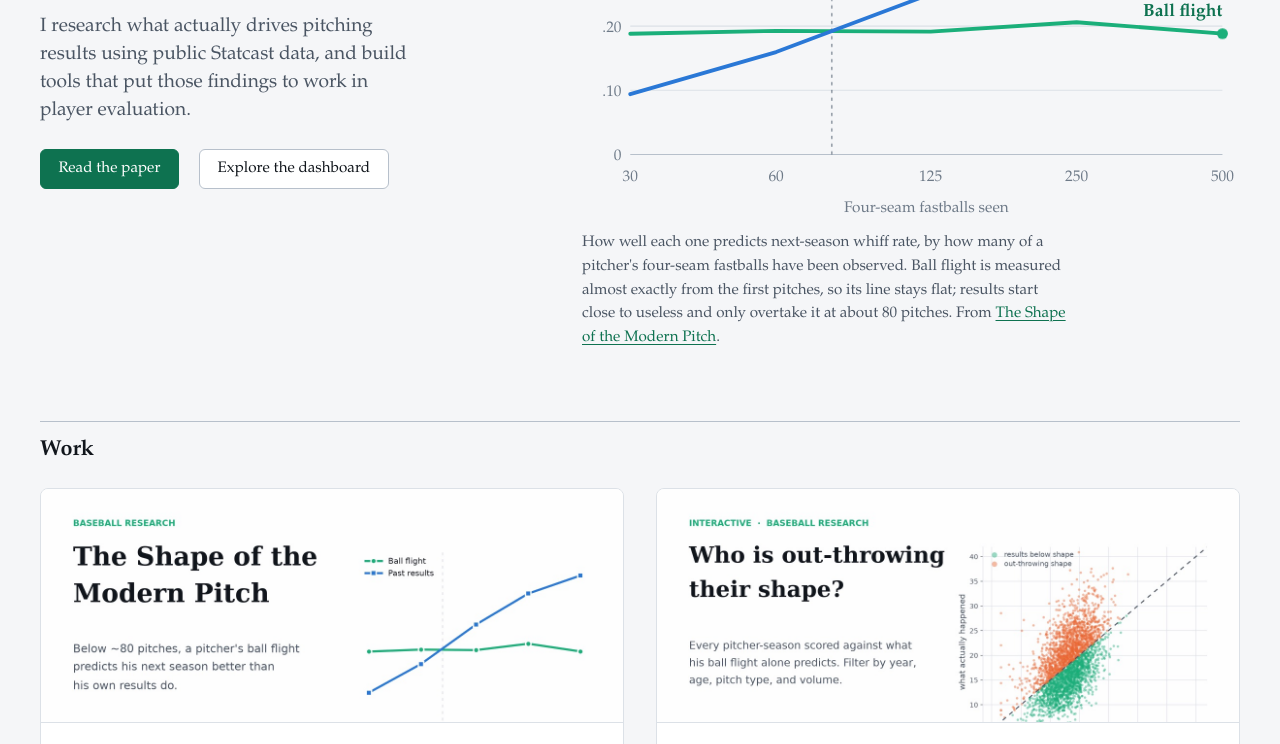
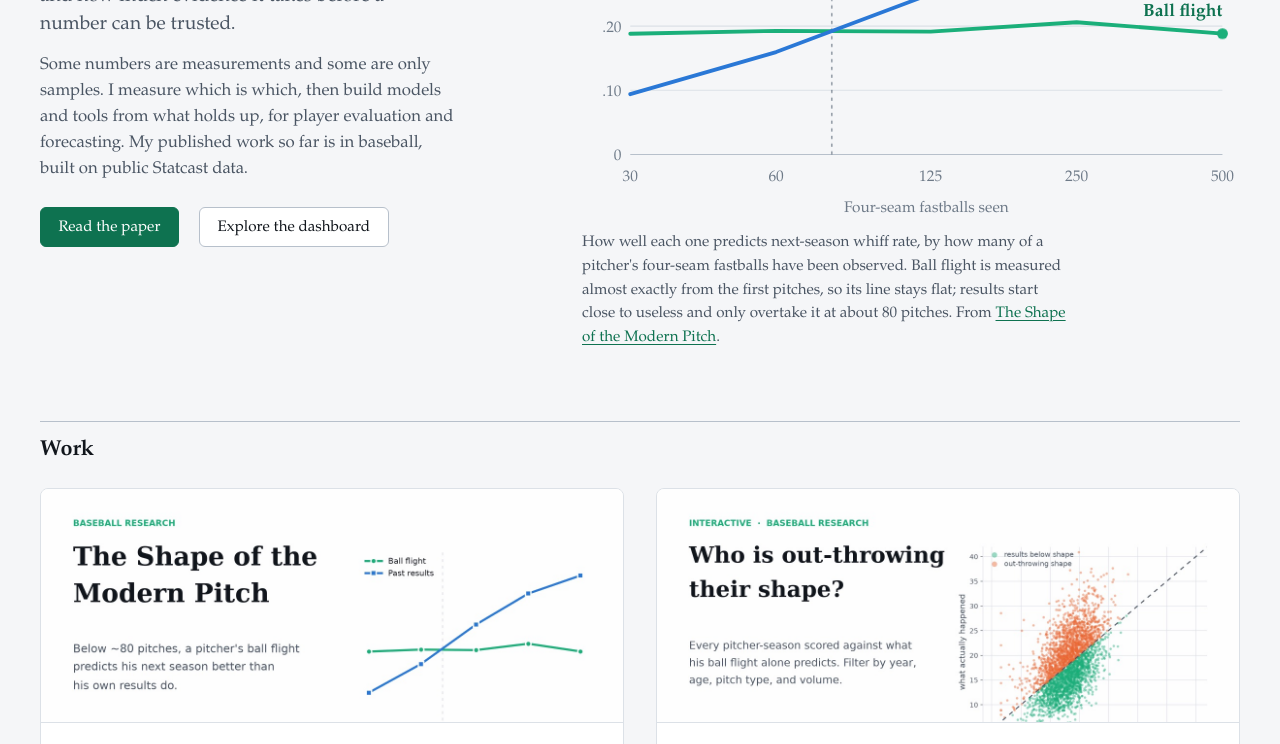
Before and after one commit to scobobo/scottluntz.com, a plain HTML site: page docs/index.html in a window 1280 px wide. Shown: the part 355-1099 px from the top of the page. Drawn offline with Linux system fonts and the light colour scheme.

Commit message:
Updates to site formatting

```diff
--- a/docs/index.html
+++ b/docs/index.html
@@ -4,7 +4,7 @@
 <meta charset="utf-8">
 <meta name="viewport" content="width=device-width, initial-scale=1">
 <title>Scott Luntz | Sports analytics research</title>
-<meta name="description" content="Scott Luntz is an independent sports analytics researcher. His work on pitcher evaluation includes The Shape of the Modern Pitch, a study of 7.5 million Statcast pitches, and the Pitch Shape Explorer dashboard.">
+<meta name="description" content="Scott Luntz is an independent sports analytics researcher. His published work includes The Shape of the Modern Pitch, a study of 7.5 million Statcast pitches, and the Pitch Shape Explorer dashboard.">
 <meta name="author" content="Scott Luntz">
 <link rel="canonical" href="https://scottluntz.com/">
 <link rel="icon" href="/favicon.svg" type="image/svg+xml">
@@ -42,8 +42,9 @@
    ],
    "knowsAbout": [
     "Sports analytics",
+    "Player evaluation",
+    "Forecasting",
     "Baseball",
-    "Pitcher evaluation",
     "Statcast"
    ]
   },
@@ -107,7 +108,8 @@
     <div class="intro">
       <h1>Scott Luntz</h1>
       <p class="role">Independent sports analytics researcher</p>
-      <p class="lede">I research what actually drives pitching results using public Statcast data, and build tools that put those findings to work in player evaluation.</p>
+      <p class="lede">I study what actually drives results in sports, and how much evidence it takes before a number can be trusted.</p>
+      <p class="lede-more">Some numbers are measurements and some are only samples. I measure which is which, then build models and tools from what holds up, for player evaluation and forecasting. My published work so far is in baseball, built on public Statcast data.</p>
       <div class="actions">
         <a class="btn btn-primary" href="/modern-pitch/">Read the paper</a>
         <a class="btn" href="/pitch-shape-explorer/">Explore the dashboard</a>
@@ -201,6 +203,7 @@
     <h2 id="about-h">About</h2>
     <div class="about-grid">
       <div class="about-text">
+        <figure class="headshot"><img src="/img/headshot.jpg" alt="Scott Luntz" width="400" height="400"></figure>
         <p>I'm a passionate baseball fan and a technologist by trade. My research asks what actually separates pitchers. Across nearly 7.5 million tracked pitches, the answer was the shape of the pitch: how much it moves and the angle it arrives at matter far more than how hard it's thrown or how fast it spins. The Pitch Shape Explorer turns that finding into a tool for evaluating pitchers, season by season.</p>
         <p>I use AI as a core part of my research workflow, which lets me go from a question to a tested, documented answer quickly. The questions, the standard of evidence and the conclusions are mine, and the paper describes the workflow in full.</p>
         <p>Everything here is built from public data and all of the code is open, so every number on this site can be checked.</p>
--- a/docs/site.css
+++ b/docs/site.css
@@ -150,6 +150,13 @@ h1 {
   max-width: 40ch;
   font-size: clamp(1.2rem, 2.4vw, 1.4rem);
   line-height: 1.45;
+  color: var(--ink-2);
+}
+.lede-more {
+  margin: 0.9rem 0 0;
+  max-width: 50ch;
+  font-size: 1.05rem;
+  line-height: 1.55;
   color: var(--ink-2);
 }
 
--- a/src/site.css
+++ b/src/site.css
@@ -150,6 +150,13 @@ h1 {
   max-width: 40ch;
   font-size: clamp(1.2rem, 2.4vw, 1.4rem);
   line-height: 1.45;
+  color: var(--ink-2);
+}
+.lede-more {
+  margin: 0.9rem 0 0;
+  max-width: 50ch;
+  font-size: 1.05rem;
+  line-height: 1.55;
   color: var(--ink-2);
 }
 
```
Also changed, not shown: src/index.html (+3 -2 lines), docs/img/headshot.jpg (added), src/headshot.jpg (added), 1 other file.
